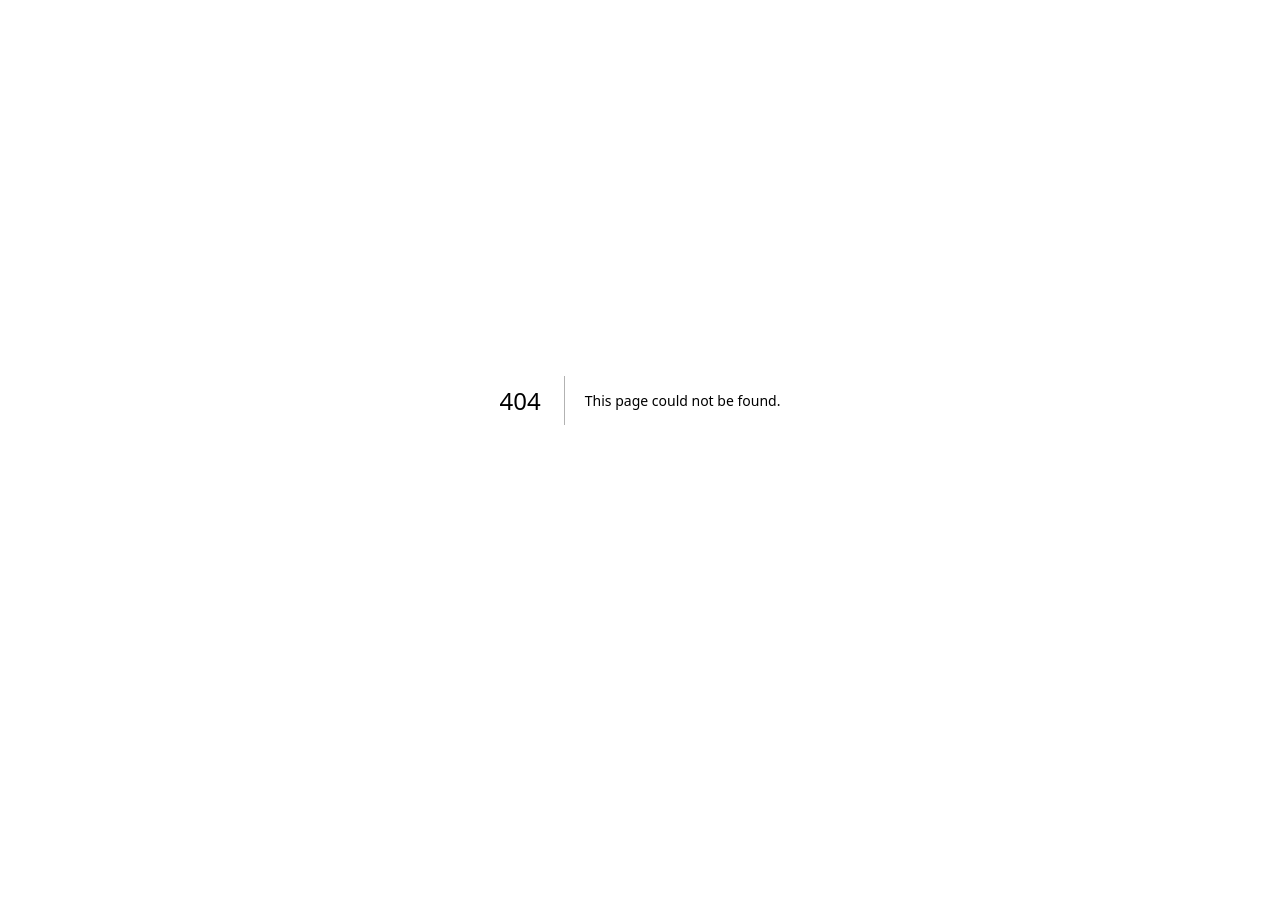
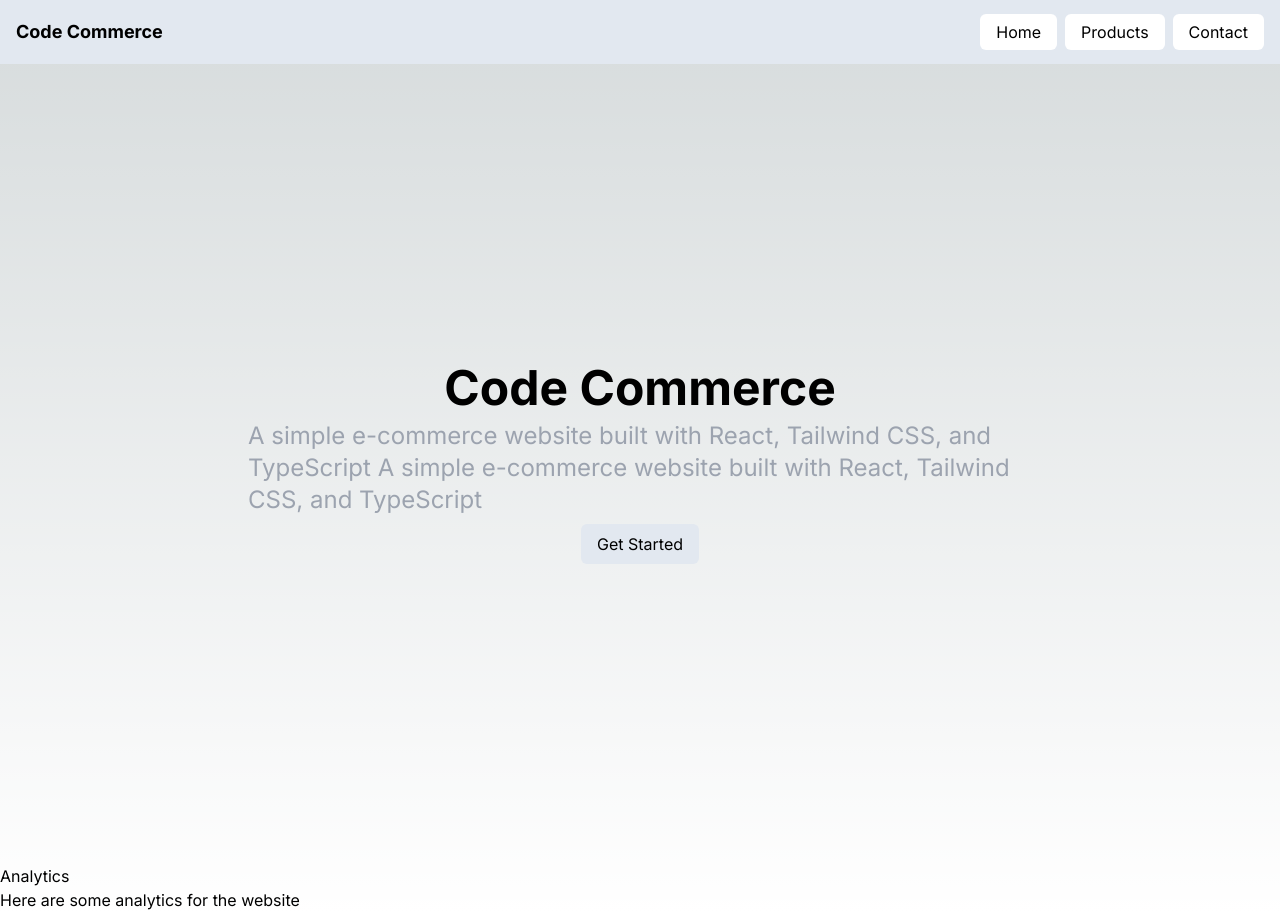
Before and after one commit to amit-goswami/code-commerce, a Next.js app: page /code-commerce in a window 1280 px wide. Before the commit this address had no page. Before the commit the page ends 800 px from the top, so only its background shows below. Built offline with nearby package versions, Linux system fonts and the light colour scheme.

Commit message:
add: hero section

```diff
--- a/package.json
+++ b/package.json
@@ -10,6 +10,7 @@
   },
   "dependencies": {
     "@gsap/react": "^2.1.0",
+    "@heroicons/react": "^2.1.3",
     "gsap": "^3.12.5",
     "next": "14.1.4",
     "react": "^18",
--- /dev/null
+++ b/src/app/code-commerce/page.tsx
@@ -0,0 +1,5 @@
+import { CodeCommerceComponent } from '@/components'
+
+export default function Page() {
+  return <CodeCommerceComponent />
+}
--- a/src/app/globals.css
+++ b/src/app/globals.css
@@ -1,6 +1,10 @@
 @tailwind base;
 @tailwind components;
 @tailwind utilities;
+
+* {
+  user-select: none;
+}
 
 :root {
   --foreground-rgb: 0, 0, 0;
--- a/src/app/layout.tsx
+++ b/src/app/layout.tsx
@@ -1,22 +1,22 @@
-import type { Metadata } from "next";
-import { Inter } from "next/font/google";
-import "./globals.css";
+import './globals.css'
+import type { Metadata } from 'next'
+import { Inter } from 'next/font/google'
 
-const inter = Inter({ subsets: ["latin"] });
+const inter = Inter({ subsets: ['latin'] })
 
 export const metadata: Metadata = {
-  title: "Create Next App",
-  description: "Generated by create next app",
-};
+  title: 'Create Next App',
+  description: 'Generated by create next app'
+}
 
 export default function RootLayout({
-  children,
+  children
 }: Readonly<{
-  children: React.ReactNode;
+  children: React.ReactNode
 }>) {
   return (
     <html lang="en">
       <body className={inter.className}>{children}</body>
     </html>
-  );
+  )
 }
--- /dev/null
+++ b/src/components/code-commerce/components/Analytic.tsx
@@ -0,0 +1,8 @@
+export const Analytic = () => {
+  return (
+    <div>
+      <h2>Analytics</h2>
+      <p>Here are some analytics for the website</p>
+    </div>
+  )
+}
--- /dev/null
+++ b/src/components/code-commerce/components/HeroSection.tsx
@@ -0,0 +1,17 @@
+export const HeroSection = () => {
+  return (
+    <section className="flex items-center justify-center">
+      <div className="max-w-[800px] flex flex-col items-center justify-center h-screen p-2 space-y-2">
+        <h1 className="text-3xl md:text-5xl font-bold">Code Commerce</h1>
+        <p className="text-xl md:text-2xl text-start text-gray-400">
+          A simple e-commerce website built with React, Tailwind CSS, and
+          TypeScript A simple e-commerce website built with React, Tailwind CSS,
+          and TypeScript
+        </p>
+        <button className="bg-slate-200 text-black py-2 px-4 rounded-md mt-4">
+          Get Started
+        </button>
+      </div>
+    </section>
+  )
+}
--- /dev/null
+++ b/src/components/code-commerce/components/NavBar.tsx
@@ -0,0 +1,72 @@
+'use client'
+
+import { useState } from 'react'
+import { Bars3BottomLeftIcon, XMarkIcon } from '@heroicons/react/16/solid'
+
+const NavBarDetails = [
+  {
+    title: 'Home',
+    path: '/'
+  },
+  {
+    title: 'Products',
+    path: '/products'
+  },
+  {
+    title: 'Contact',
+    path: '/contact'
+  }
+]
+
+type AchorProps = {
+  href: string
+  title: string
+}
+
+export const Anchor = ({ href, title }: AchorProps) => {
+  return (
+    <a
+      className="h-auto w-auto rounded-md bg-white p-2 hover:bg-slate-300 transition-all duration-300 px-4"
+      href={href}
+    >
+      {title}
+    </a>
+  )
+}
+
+export const NavBar = () => {
+  const [isSidebarOpen, setIsSidebarOpen] = useState(false)
+  return (
+    <nav className="flex items-center justify-between h-16 px-4 text-black cursor-pointer bg-slate-200">
+      <h1 className="font-bold text-lg">Code Commerce</h1>
+      <ul className="hidden md:flex items-center justify-center gap-2">
+        {NavBarDetails.map((item, index) => (
+          <li key={index}>
+            <Anchor href={item.path} title={item.title} />
+          </li>
+        ))}
+      </ul>
+      <div className="h-6 w-6 md:hidden">
+        {isSidebarOpen ? (
+          <XMarkIcon onClick={() => setIsSidebarOpen(!isSidebarOpen)} />
+        ) : (
+          <Bars3BottomLeftIcon
+            onClick={() => setIsSidebarOpen(!isSidebarOpen)}
+          />
+        )}
+      </div>
+      <ul
+        className={`${
+          isSidebarOpen ? 'left-0' : '-left-[100%]'
+        } md:hidden fixed top-16 left-0 h-screen w-1/2 bg-slate-200 flex flex-col items-start justify-start p-4 gap-4 ease-in-out duration-300
+        }`}
+      >
+        {NavBarDetails.map((item, index) => (
+          <li key={index}>
+            <Anchor href={item.path} title={item.title} />
+          </li>
+        ))}
+      </ul>
+    </nav>
+  )
+}
--- /dev/null
+++ b/src/components/code-commerce/index.tsx
@@ -0,0 +1,13 @@
+import { Analytic } from './components/Analytic'
+import { HeroSection } from './components/HeroSection'
+import { NavBar } from './components/NavBar'
+
+export const CodeCommerceComponent = () => {
+  return (
+    <main>
+      <NavBar />
+      <HeroSection />
+      <Analytic />
+    </main>
+  )
+}
--- /dev/null
+++ b/src/components/index.ts
@@ -0,0 +1 @@
+export * from './code-commerce'
```
Also changed, not shown: 1 other file (tests, documents, lock files or other folders).
